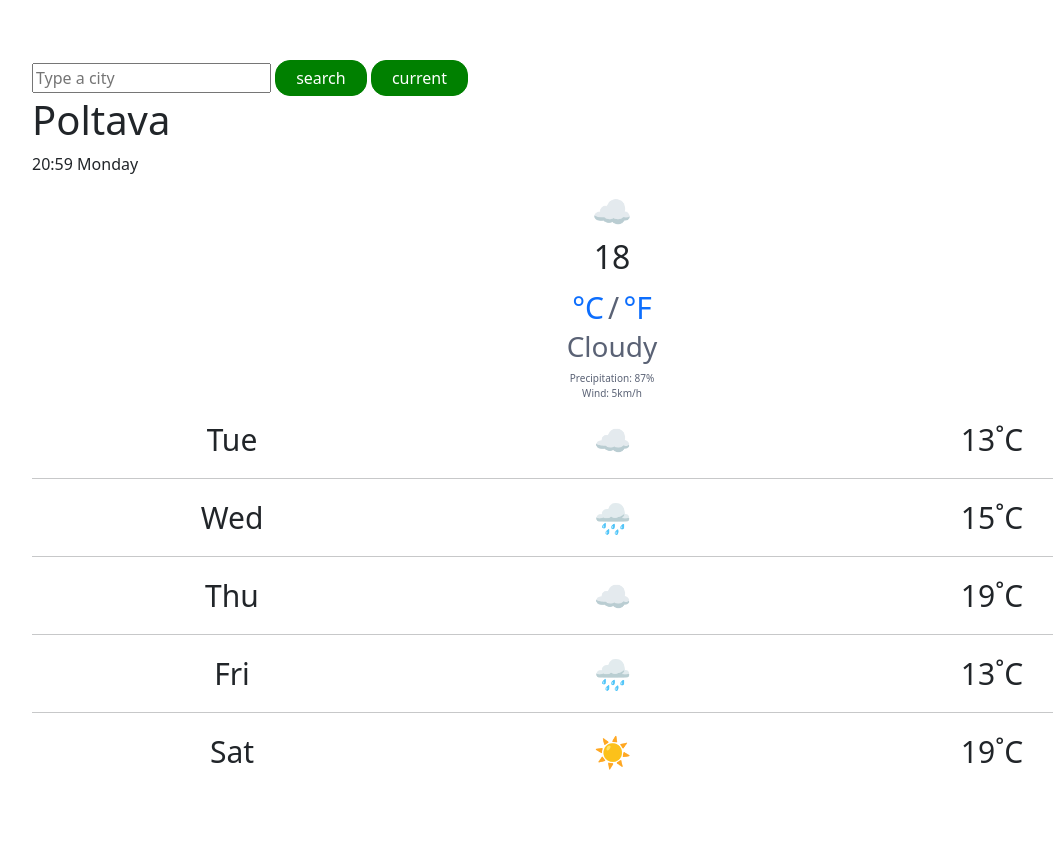
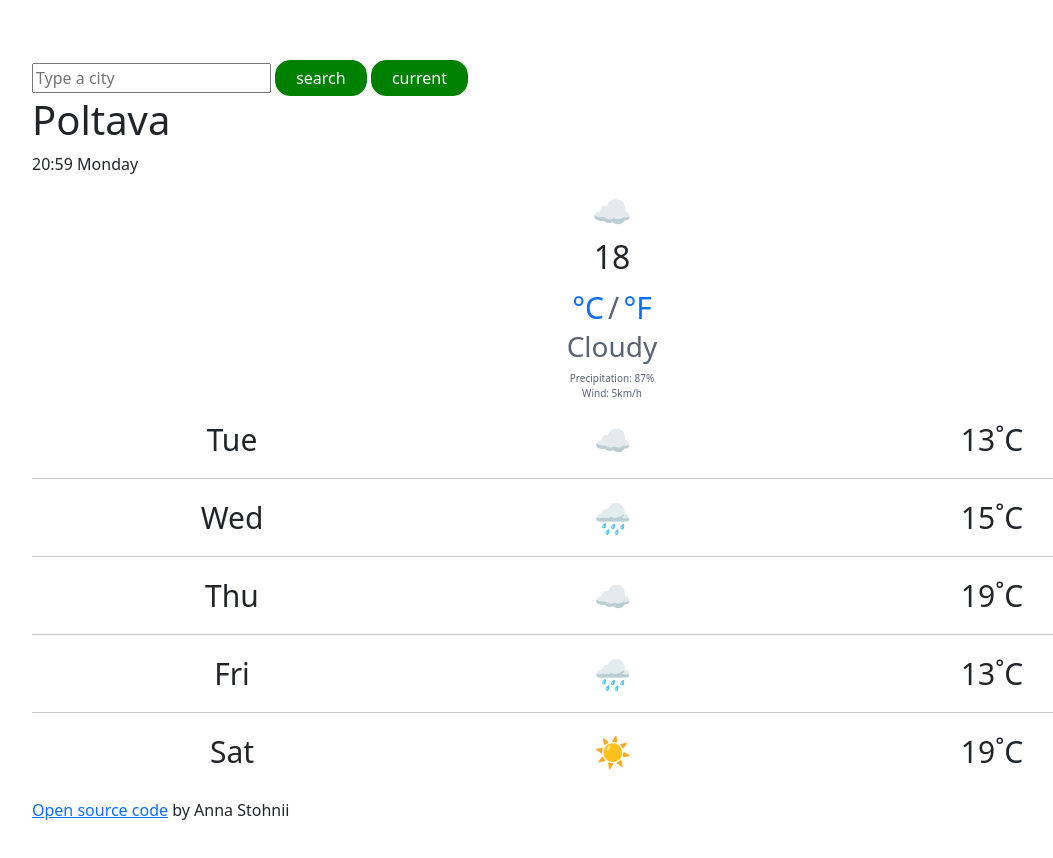
Before and after one commit to AnnaStogniy/Lesson-Git-Hub, a plain HTML site: page index.html in a window 1280 px wide. Shown: the whole page, without its empty margins (28-1081 px from the left). Before the commit the page ends 834 px from the top, so only its background shows below. Drawn offline with nearby package versions, Linux system fonts and the light colour scheme.

Commit message:
Added link to Git Hub

```diff
--- a/index.html
+++ b/index.html
@@ -132,6 +132,12 @@
         </div>
       </div>
     </div>
+    <!--open source-->
+    <br>
+    <a class="openSource">
+    <a href="https://github.com/AnnaStogniy/Lesson-Git-Hub">Open source code</a>
+    by Anna Stohnii
+    </a>
     <script src="src/index.js"></script>
   </body>
 </html>
```
